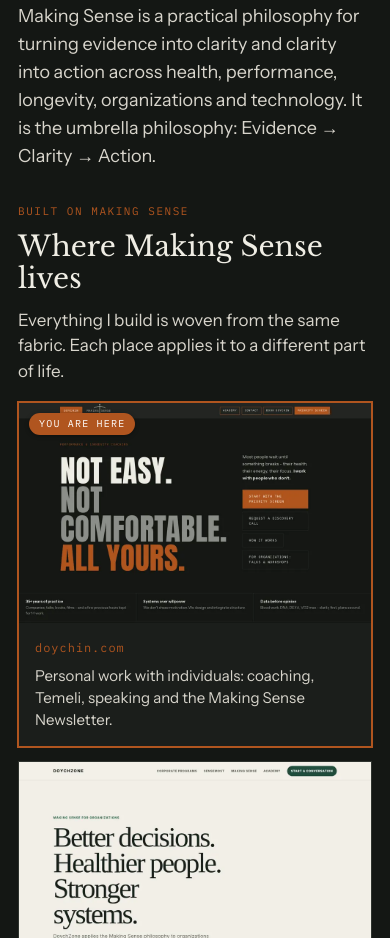
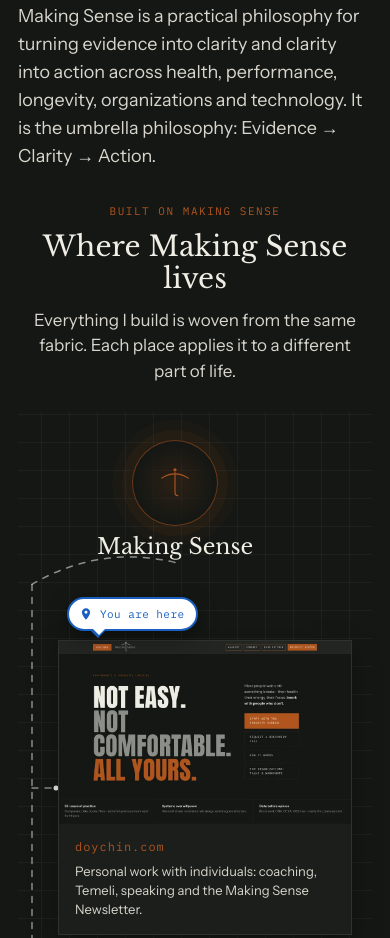
Before and after one commit to doychzone/doychin-site, a plain HTML site: page making-sense/index.html in a window 390 px wide. Shown: the part 443-1381 px from the top of the page. Drawn offline with nearby package versions, Linux system fonts and the light colour scheme.

Commit message:
Hub: use the centered map for Where Making Sense lives
Replace the 2x2 site cards with the map variant. Center the intro and the map, and give the section more space on the sides and below. Leave the eco-a and eco-b comparison pages in place.

```diff
--- a/making-sense/index.html
+++ b/making-sense/index.html
@@ -10,7 +10,7 @@
 <link rel="preconnect" href="https://fonts.gstatic.com" crossorigin>
 <link href="https://fonts.googleapis.com/css2?family=Anton&family=Instrument+Sans:wght@400;500;600&family=IBM+Plex+Mono:wght@400;500&family=Libre+Baskerville:wght@400&display=swap" rel="stylesheet">
 <link rel="stylesheet" href="/making-sense/making-sense.css">
-<link rel="stylesheet" href="/making-sense/sites/ecosystem-snippet.css">
+<link rel="stylesheet" href="/making-sense/sites/ecosystem-variants.css">
 <style>@media(max-width:560px){.nav-links a.nav-book .nb-x{display:none}.nav-ms{margin:0 6px}}</style>
 <link rel="stylesheet" href="/assets/site-nav.css">
 </head>
@@ -32,9 +32,19 @@
         <h2 class="ms-eco-heading" id="ms-eco-heading">Where Making Sense lives</h2>
         <p class="ms-eco-line">Everything I build is woven from the same fabric. Each place applies it to a different part of life.</p>
       </div>
-      <div class="ms-eco-grid">
+      <div class="ms-eco-stage ms-eco-stage--map">
+        <svg class="ms-eco-paths" aria-hidden="true">
+          <g class="ms-eco-connections"></g>
+          <g class="ms-eco-nodes"></g>
+        </svg>
+        <div class="ms-eco-origin">
+          <div class="ms-eco-origin-mark" aria-hidden="true">
+            <svg viewBox="0 0 90 40" fill="none" stroke="currentColor" stroke-width="1.6" stroke-linecap="round" stroke-linejoin="round"><path d="M26 13Q45 1 64 13"/><path d="M45 5V34Q45 38 49 38"/><circle cx="45" cy="1.2" r="2.3" fill="currentColor" stroke="none"/></svg>
+          </div>
+          <div class="ms-eco-origin-name">Making Sense</div>
+        </div>
         <a class="ms-eco-card" data-site="doychin" href="/">
-          <span class="ms-eco-here">You are here</span>
+          <span class="ms-eco-here"><svg viewBox="0 0 16 16" aria-hidden="true" fill="currentColor"><path d="M8 1.4c-2.6 0-4.7 2-4.7 4.6 0 3.4 4.7 8.6 4.7 8.6s4.7-5.2 4.7-8.6C12.7 3.4 10.6 1.4 8 1.4zm0 6.2A1.7 1.7 0 1 1 8 4.2a1.7 1.7 0 0 1 0 3.4z"/></svg>You are here</span>
           <picture>
             <source type="image/webp" srcset="/making-sense/sites/doychin-com.webp">
             <img src="/making-sense/sites/doychin-com.jpg" alt="Homepage of doychin.com" width="960" height="600">
@@ -45,7 +55,7 @@
           </div>
         </a>
         <a class="ms-eco-card" data-site="doychzone" href="https://www.doychzone.com/" target="_blank" rel="noopener">
-          <span class="ms-eco-here">You are here</span>
+          <span class="ms-eco-here"><svg viewBox="0 0 16 16" aria-hidden="true" fill="currentColor"><path d="M8 1.4c-2.6 0-4.7 2-4.7 4.6 0 3.4 4.7 8.6 4.7 8.6s4.7-5.2 4.7-8.6C12.7 3.4 10.6 1.4 8 1.4zm0 6.2A1.7 1.7 0 1 1 8 4.2a1.7 1.7 0 0 1 0 3.4z"/></svg>You are here</span>
           <picture>
             <source type="image/webp" srcset="/making-sense/sites/doychzone-com.webp">
             <img src="/making-sense/sites/doychzone-com.jpg" alt="Homepage of doychzone.com" width="960" height="600">
@@ -56,7 +66,7 @@
           </div>
         </a>
         <a class="ms-eco-card" data-site="moytu" href="https://www.moytu.com/" target="_blank" rel="noopener">
-          <span class="ms-eco-here">You are here</span>
+          <span class="ms-eco-here"><svg viewBox="0 0 16 16" aria-hidden="true" fill="currentColor"><path d="M8 1.4c-2.6 0-4.7 2-4.7 4.6 0 3.4 4.7 8.6 4.7 8.6s4.7-5.2 4.7-8.6C12.7 3.4 10.6 1.4 8 1.4zm0 6.2A1.7 1.7 0 1 1 8 4.2a1.7 1.7 0 0 1 0 3.4z"/></svg>You are here</span>
           <picture>
             <source type="image/webp" srcset="/making-sense/sites/moytu-com.webp">
             <img src="/making-sense/sites/moytu-com.jpg" alt="Homepage of moytu.com" width="960" height="600">
@@ -67,7 +77,7 @@
           </div>
         </a>
         <a class="ms-eco-card" data-site="theagegames" href="https://theagegames.com" target="_blank" rel="noopener">
-          <span class="ms-eco-here">You are here</span>
+          <span class="ms-eco-here"><svg viewBox="0 0 16 16" aria-hidden="true" fill="currentColor"><path d="M8 1.4c-2.6 0-4.7 2-4.7 4.6 0 3.4 4.7 8.6 4.7 8.6s4.7-5.2 4.7-8.6C12.7 3.4 10.6 1.4 8 1.4zm0 6.2A1.7 1.7 0 1 1 8 4.2a1.7 1.7 0 0 1 0 3.4z"/></svg>You are here</span>
           <picture>
             <source type="image/webp" srcset="/making-sense/sites/theagegames-com.webp">
             <img src="/making-sense/sites/theagegames-com.jpg" alt="Homepage of theagegames.com" width="960" height="600">
@@ -169,6 +179,6 @@
     </div>
   </section>
 </main>
-<script src="/making-sense/sites/ecosystem-snippet.js"></script>
+<script src="/making-sense/sites/ecosystem-variants.js"></script>
 </body>
 </html>
--- a/making-sense/making-sense.css
+++ b/making-sense/making-sense.css
@@ -165,10 +165,7 @@ a.nav-btn:hover,.nav-links a.nav-btn:hover{background:var(--ember-deep,#8f4316);
 /* Philosophy lead line */
 .philosophy h1{margin:0 0 16px}
 .philosophy-lead{font-family:var(--serif);font-size:clamp(22px,2.55vw,30px);line-height:1.35;color:#fff;max-width:760px;margin:0 0 28px}
-.philosophy .ms-eco{margin:40px 0 36px}
-@media(max-width:940px){
-  .philosophy .ms-eco{margin:32px 0 32px}
-}
+/* Map module spacing lives in ecosystem-variants.css */
 @media(max-width:700px){
   .philosophy-lead{margin-bottom:22px}
 }
--- a/making-sense/sites/ecosystem-variants.css
+++ b/making-sense/sites/ecosystem-variants.css
@@ -1,7 +1,6 @@
-/* Preview variants for the Where Making Sense lives section.
-   Prefixed with ms-eco-. Set data-current on .ms-eco to
-   doychin | doychzone | moytu | theagegames.
-   Not used on the live hub until a variant is chosen. */
+/* Where Making Sense lives. Prefixed with ms-eco-.
+   Set data-current on .ms-eco to doychin | doychzone | moytu | theagegames.
+   The hub uses the map variant. eco-a and eco-b remain as comparison pages. */
 
 .eco-preview-bar{
   background:#efede4;
@@ -40,6 +39,10 @@
 }
 
 .ms-eco{
+  max-width:960px;
+  width:100%;
+  margin-inline:auto;
+  overflow:visible;
   --ms-eco-ember:#b0551f;
   --ms-eco-bone:#efede4;
   --ms-eco-ink:#141714;
@@ -56,7 +59,7 @@
   line-height:1.5;
 }
 .ms-eco *,.ms-eco *::before,.ms-eco *::after{box-sizing:border-box}
-.ms-eco-intro{margin:0 0 28px;max-width:740px}
+.ms-eco-intro{margin:0 auto 40px;max-width:34em;text-align:center}
 .ms-eco-kicker{font-family:var(--ms-eco-mono);font-size:11px;letter-spacing:.14em;text-transform:uppercase;color:var(--ms-eco-ember);margin:0 0 12px}
 .ms-eco-heading{font-family:var(--ms-eco-serif);font-weight:400;font-size:clamp(28px,3.4vw,40px);line-height:1.15;color:var(--ms-eco-bone);margin:0 0 12px}
 .ms-eco-line{margin:0;font-size:clamp(17px,1.85vw,20px);line-height:1.5;color:var(--ms-eco-muted)}
@@ -163,7 +166,7 @@
 .ms-eco-origin-mark svg{width:64px;height:28px;overflow:visible;color:var(--ms-eco-ember)}
 .ms-eco-origin-name{font-family:var(--ms-eco-serif);font-size:22px;line-height:1.2;color:var(--ms-eco-bone)}
 
-.ms-eco-stage{position:relative;z-index:0}
+.ms-eco-stage{position:relative;z-index:0;overflow:visible}
 .ms-eco-paths{
   position:absolute;
   inset:0;
@@ -179,10 +182,10 @@
   display:grid;
   grid-template-columns:minmax(0,1fr) minmax(180px,0.72fr) minmax(0,1fr);
   grid-template-rows:auto auto auto;
-  gap:72px 80px;
+  gap:72px 64px;
   align-items:center;
   justify-items:center;
-  padding:64px 12px 36px;
+  padding:72px 32px 64px;
   min-height:620px;
   background-color:transparent;
   background-image:
@@ -220,8 +223,8 @@
 
 @media(max-width:940px){
   .ms-eco-stage--map{
-    gap:52px 36px;
-    padding:56px 8px 28px;
+    gap:52px 28px;
+    padding:64px 24px 52px;
     min-height:0;
   }
   .ms-eco-card{max-width:280px}
@@ -232,7 +235,7 @@
 
 /* Mobile: vertical path / trunk, destinations stacked with air between them */
 @media(max-width:700px){
-  .ms-eco-intro{margin-bottom:22px}
+  .ms-eco-intro{margin:0 auto 28px;padding-inline:4px}
   .ms-eco-heading{font-size:28px}
   .ms-eco-card{max-width:none}
   .ms-eco-here{left:8px}
@@ -243,7 +246,7 @@
     flex-direction:column;
     align-items:stretch;
     gap:64px;
-    padding:16px 0 16px 32px;
+    padding:28px 20px 48px 40px;
     min-height:0;
     background-size:auto,auto,auto,28px 28px,28px 28px;
     outline:0;
@@ -258,8 +261,8 @@
   .ms-eco-stage--map .ms-eco-origin,
   .ms-eco-stage--tree .ms-eco-origin{
     align-self:center;
-    margin:0 0 8px -32px;
-    width:calc(100% + 32px);
+    margin:0 20px 8px -40px;
+    width:calc(100% + 60px);
   }
   .ms-eco-stage--tree .ms-eco-fork{display:none}
   .ms-eco-stage--map{
@@ -269,3 +272,11 @@
     background-size:28px 28px,28px 28px;
   }
 }
+
+.philosophy .ms-eco{margin:48px auto 80px}
+@media(max-width:940px){
+  .philosophy .ms-eco{margin:40px auto 64px}
+}
+@media(max-width:700px){
+  .philosophy .ms-eco{margin:32px auto 56px}
+}
```
